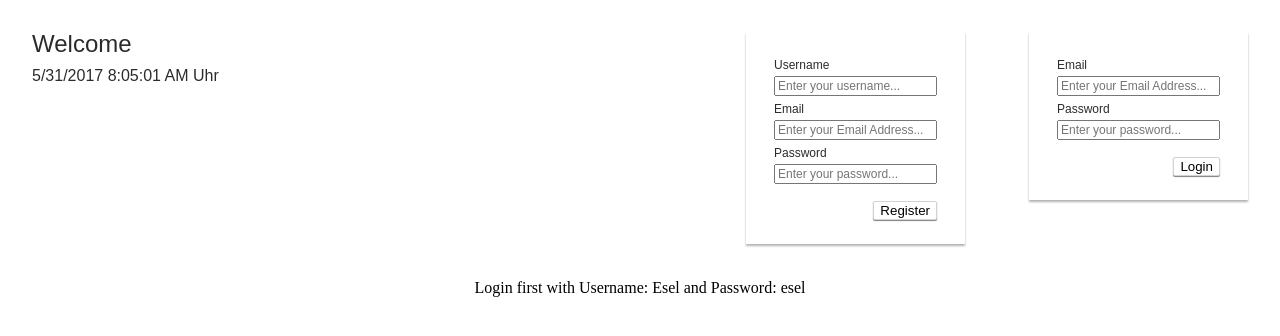
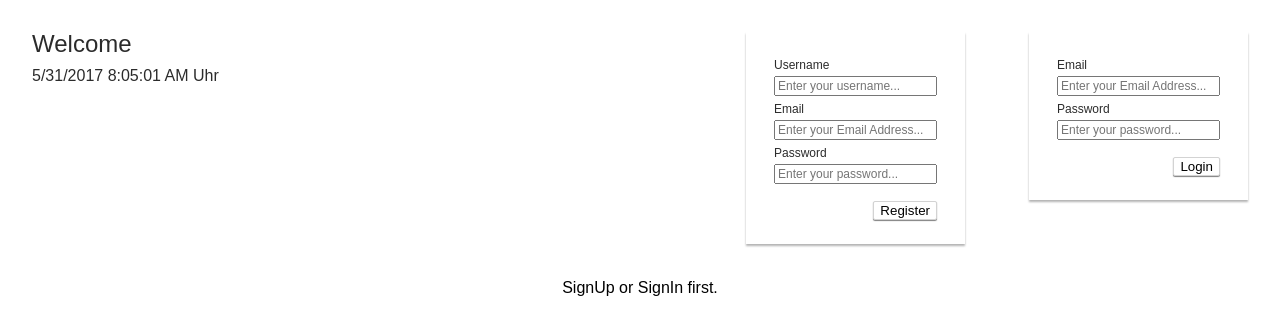
Before and after one commit to stefengl/Angular-Chat-Client, an Angular app in the folder Code/: page / in a window 1280 px wide. Shown: the top 336 px of the page. Built offline with nearby package versions, Linux system fonts and the light colour scheme; no server answers.

Commit message:
Kleine Style Änderungen

```diff
--- a/Code/src/app/chat-room-display/chat-room-display.component.css
+++ b/Code/src/app/chat-room-display/chat-room-display.component.css
@@ -4,6 +4,7 @@
   float: left;
   box-sizing: border-box;
   padding: 0;
+  border-right: 1px solid lightgray;
 }
 
 .room-list {
@@ -18,6 +19,8 @@
   box-sizing: border-box;
   font-size: 1.25rem;
   padding: 1em 1.5em;
+  transition: .25s ease;
+  cursor: pointer;
 }
 
 .room:hover {
--- a/Code/src/app/chat-room-display/chat-room-display.component.html
+++ b/Code/src/app/chat-room-display/chat-room-display.component.html
@@ -1,6 +1,6 @@
 <aside class="chat-room-wrapper">
   <nav class="room-list">
-    <div *ngFor="let r of rooms" class="room" [style.background-color]="r.active? '#e0f2f1': 'white' " (click)="onRoomClicked(r)" >
+    <div *ngFor="let r of rooms" class="room" [style.background-color]="r.active? '#e0f2f1': '#fdfdfd' " (click)="onRoomClicked(r)" >
       {{r.name}}
     </div>
   </nav>
--- a/Code/src/app/chat/chat.component.html
+++ b/Code/src/app/chat/chat.component.html
@@ -9,5 +9,5 @@
 </section>
 
 <h1 *ngIf="!isLoggedIn" class="login-label">
-  Login first with Username: Esel and Password: esel
+  SignUp or SignIn first.
 </h1>
--- a/Code/src/app/login/login.component.css
+++ b/Code/src/app/login/login.component.css
@@ -27,6 +27,7 @@
   border-radius: 2px;
   box-shadow: 0 1px 1px rgba(0, 0, 0, 0.5);
   margin-top: 1em;
+  cursor: pointer;
 }
 
 .login-button:last-child {
--- a/Code/src/reset.css
+++ b/Code/src/reset.css
@@ -135,5 +135,6 @@ table {
 
 html, body {
     height: 100%;
+    font-family: Arial, Helvetica, sans-serif;
     overflow-x: hidden;
 }
```
